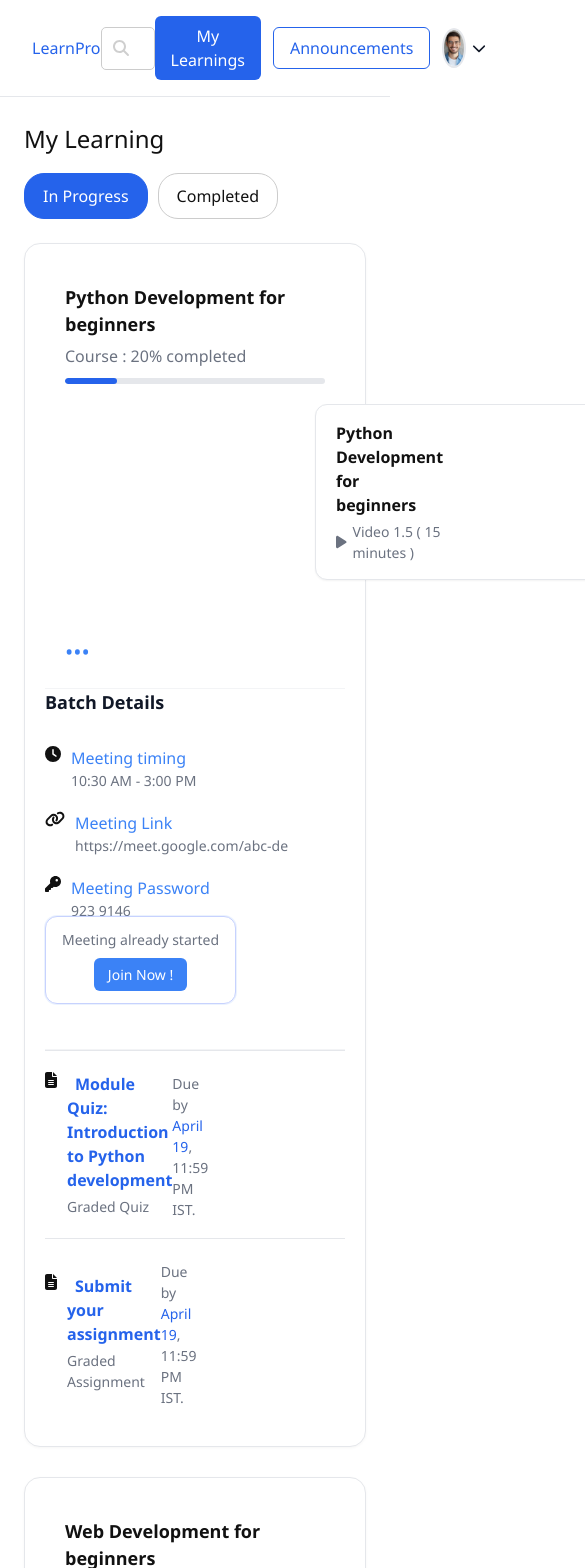
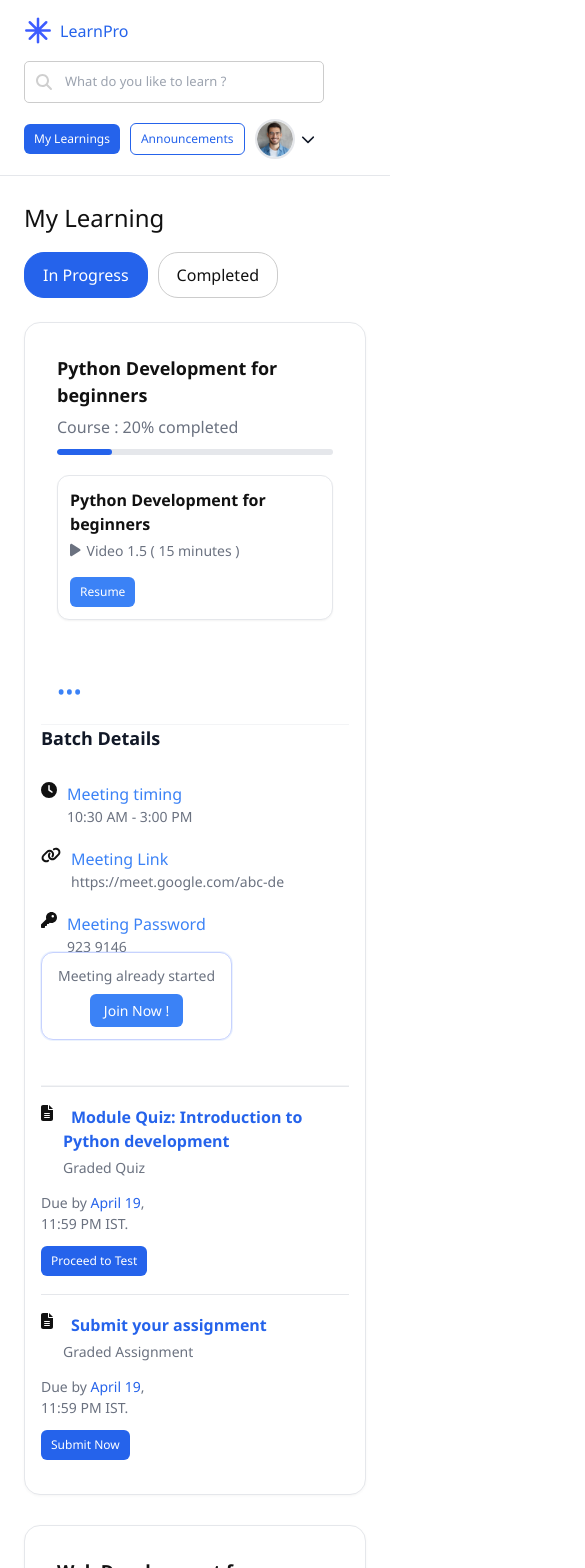
Before and after one commit to akram10shaikh/lms-frontend, a React (Create React App) app: page / in a window 390 px wide. Shown: the top 1568 px of the page, 585 px wide, since content can reach past the window. Built offline with nearby package versions, Linux system fonts and the light colour scheme.

Commit message:
Updated styles in LearnPage.css

```diff
--- a/src/learnpage/LearnPage.css
+++ b/src/learnpage/LearnPage.css
@@ -415,7 +415,6 @@
 }
 
 
-  /* Footer */
   .footer {
     display: flex;
     justify-content: space-between;
@@ -478,3 +477,100 @@
     height: auto;
     object-fit: contain;
   }
+
+  /* Responsive: Tablet and below */
+@media (max-width: 1024px) {
+  .learning-header {
+    flex-direction: column;
+    align-items: flex-start;
+    gap: 16px;
+  }
+
+  .header-buttons {
+    flex-wrap: wrap;
+    gap: 10px;
+  }
+
+  .course-header.final-layout {
+    flex-direction: column;
+    align-items: flex-start;
+  }
+
+  .course-right {
+    min-width: 100%;
+    margin-left: 0;
+    gap: 16px;
+    flex-direction: column;
+    align-items: flex-start;
+  }
+
+  .right-content {
+    flex-direction: column;
+    gap: 12px;
+    align-items: flex-start;
+  }
+
+  .footer {
+    flex-direction: column;
+    padding: 24px;
+    gap: 24px;
+  }
+
+  .footer-columns {
+    flex-direction: column;
+    margin-left: 0;
+    gap: 16px;
+  }
+
+  .footer-store {
+    flex-direction: row;
+    gap: 20px;
+    justify-content: center;
+  }
+}
+
+/* Responsive: Mobile */
+@media (max-width: 768px) {
+  .course-card-wrapper {
+    padding: 16px;
+  }
+
+  .resume-btn,
+  .header-btn,
+  .header-btns,
+  .test-btn,
+  .submit-btn {
+    padding: 6px 10px;
+    font-size: 12px;
+  }
+
+  .course-right {
+    padding: 12px;
+  }
+
+  .quiz-section,
+  .assignment-section {
+    flex-direction: column;
+    align-items: flex-start;
+    gap: 10px;
+  }
+
+  .right-content {
+    flex-direction: column;
+    align-items: flex-start;
+    gap: 12px;
+  }
+
+  .footer-store img {
+    width: 120px;
+  }
+
+  .search-bar {
+    width: 100%;
+    font-size: 13px;
+  }
+
+  .course-header.final-layout {
+    padding: 16px;
+  }
+}
```
